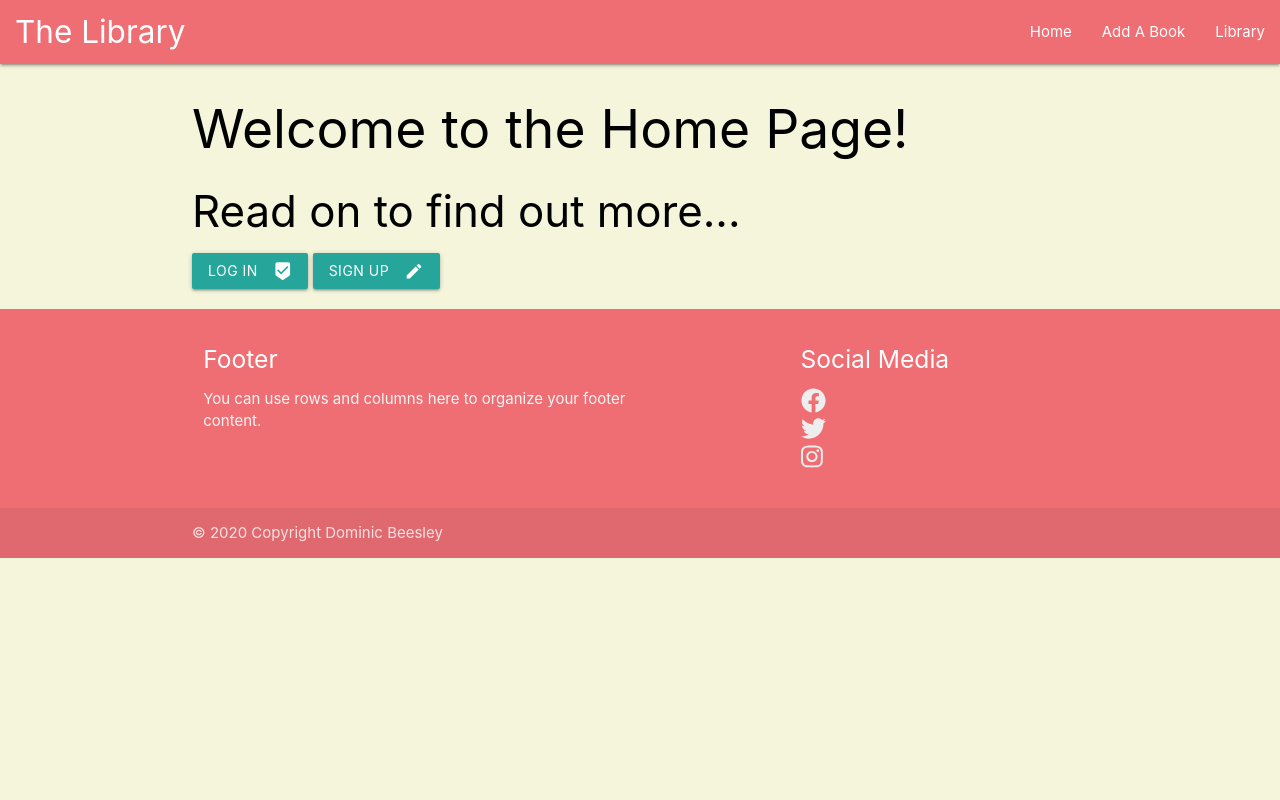
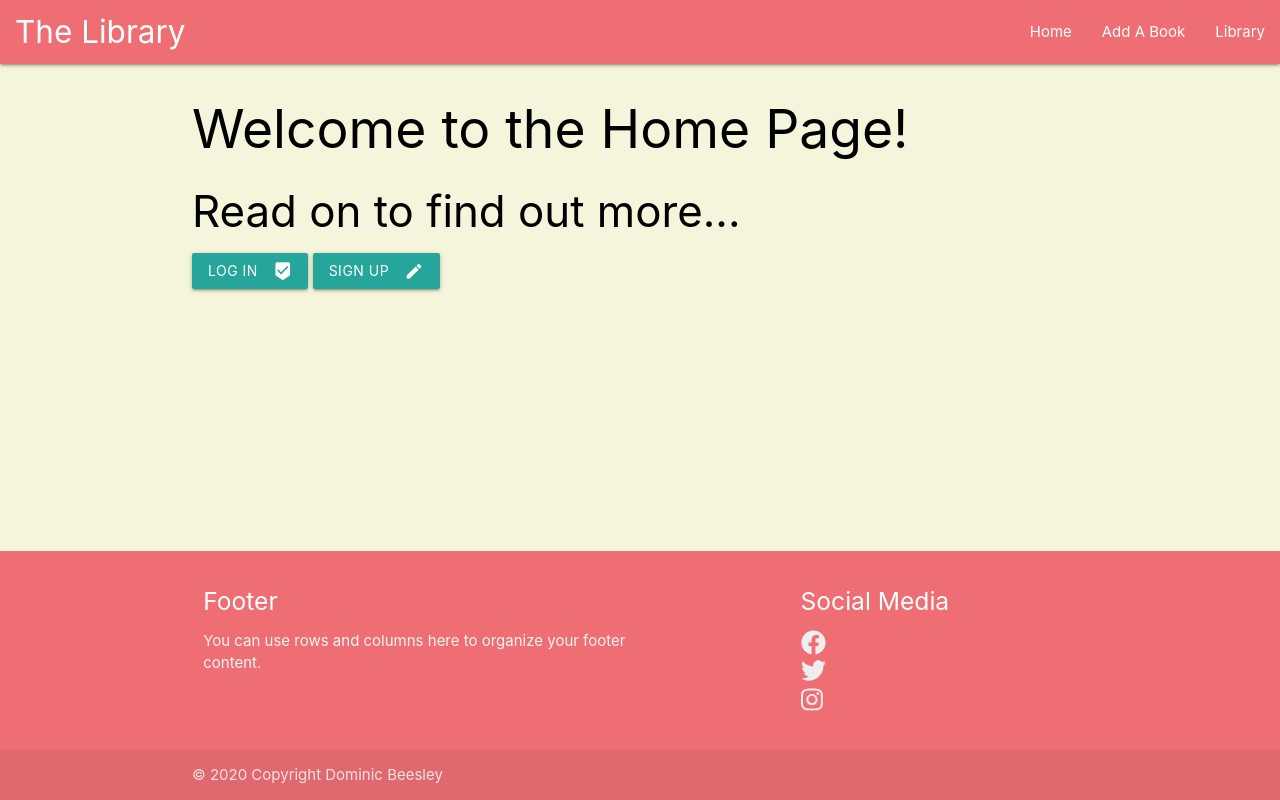
Before and after one commit to dombeesley/datacentricmilestone, a Flask app: page / in a window 1280 px wide. Run offline with Flask 2, Linux system fonts and the light colour scheme; some libraries are stand-ins or nearby versions.

Commit message:
style footer section

```diff
--- a/static/css/style.css
+++ b/static/css/style.css
@@ -1,7 +1,14 @@
 body {
     background-color: beige;
     color: black;
+    display: flex;
+    min-height: 100vh;
+    flex-direction: column;
 }
+
+main {
+    flex: 1 0 auto;
+  }
 
 .site_title {
     margin-left:15px;
--- a/templates/base.html
+++ b/templates/base.html
@@ -34,24 +34,14 @@
 
     </header>
 
+    <main>
 
     <div class="container">
         {% block content %} {% endblock %}
     </div>
 
 
-
-    <script src="https://cdnjs.cloudflare.com/ajax/libs/jquery/3.4.1/jquery.min.js"></script>
-    <script src="https://cdnjs.cloudflare.com/ajax/libs/materialize/1.0.0/js/materialize.min.js"></script>
-    <script type="text/javascript">
-        $(document).ready(function() {
-            $('.carousel').carousel();
-            $('.collapsible').collapsible();
-            $('select').formSelect();
-            $('.datepicker').datepicker();
-            $('.sidenav').sidenav();
-        });
-    </script>
+    </main>
 
     <footer class="page-footer">
         <div class="container">
@@ -76,6 +66,16 @@
             </div>
         </div>
     </footer>
-
+    <script src="https://cdnjs.cloudflare.com/ajax/libs/jquery/3.4.1/jquery.min.js"></script>
+    <script src="https://cdnjs.cloudflare.com/ajax/libs/materialize/1.0.0/js/materialize.min.js"></script>
+    <script type="text/javascript">
+        $(document).ready(function() {
+            $('.carousel').carousel();
+            $('.collapsible').collapsible();
+            $('select').formSelect();
+            $('.datepicker').datepicker();
+            $('.sidenav').sidenav();
+        });
+    </script>
 </body>
 </html>
```
Lines whose indentation alone changed are shown as unchanged.
